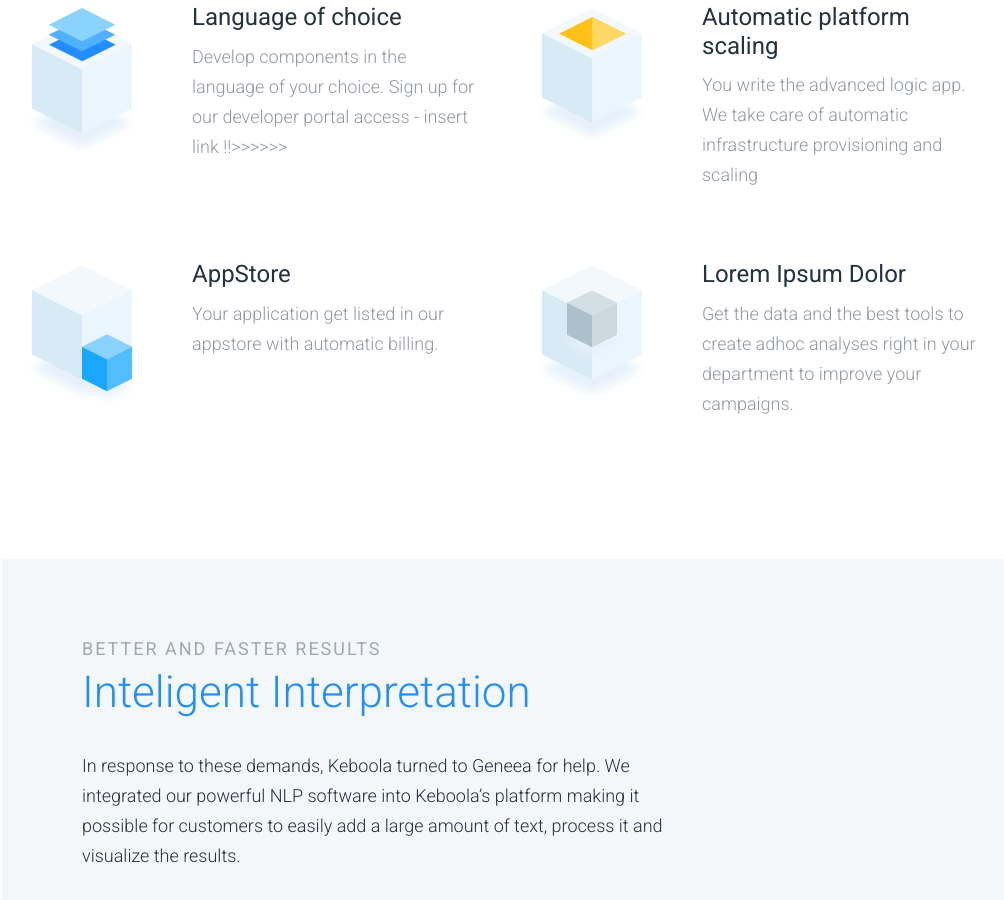
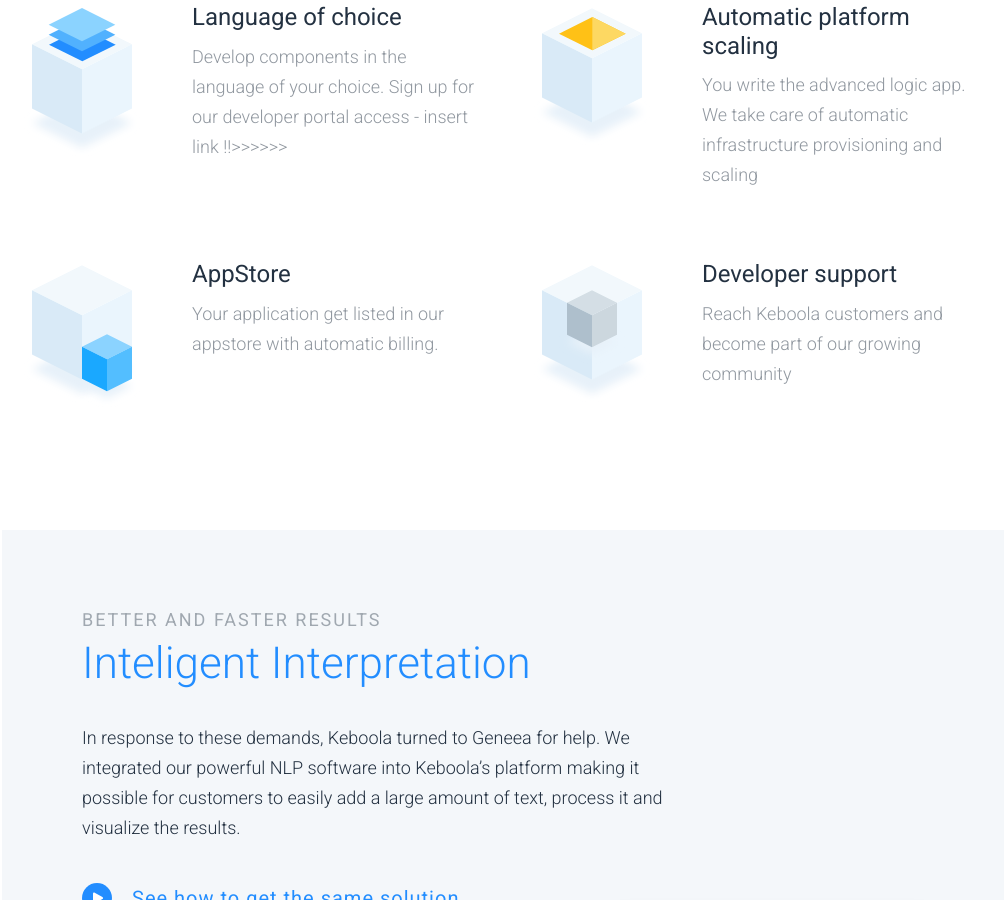
Before and after one commit to keboola/website, a Jekyll site: the page built from _platform/platform.md, in a window 1280 px wide and 900 px high, scrolled down 2287 px. Shown: the whole window, without its empty margins (128-1132 px from the left). Built offline with Jekyll 4.4.1, drawn with Linux system fonts in a browser that asks for light colours; nearby versions of some CDN libraries.

Commit message:
Update from Forestry.io - Updated platform.md

```diff
--- a/_platform/platform.md
+++ b/_platform/platform.md
@@ -46,9 +46,8 @@
     title: AppStore
     icotype: blueright
   - icotype: gray
-    desc: Get the data and the best tools to create adhoc analyses right in your department
-      to improve your campaigns.
-    title: Lorem Ipsum Dolor
+    desc: Reach Keboola customers and become part of our growing community
+    title: Developer support
 - template: article-gray-box
   block: article-gray-box
   subheadline: better and faster results
```
